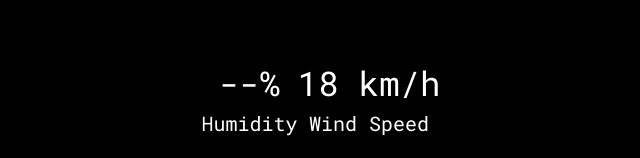
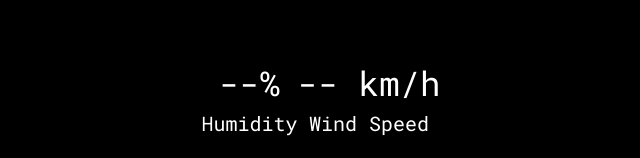
Before and after one commit to Asamijonsson/portfolio2023, a React (Create React App) app: page / in a window 1280 px wide. Shown: the part 956-1114 px from the top of the page, without its empty margins (319-959 px from the left). Built offline with nearby package versions, Linux system fonts and the light colour scheme.

Commit message:
fixed minor

```diff
--- a/src/Pages/Weather.jsx
+++ b/src/Pages/Weather.jsx
@@ -52,7 +52,7 @@ const weather = () => {
                 </div>
                 <div className={style.element}>
                     <div className={style.data}>
-                        <div id="windRate" className={style.windRate}>18 km/h</div>
+                        <div id="windRate" className={style.windRate}>-- km/h</div>
                         <div className={style.text}>Wind Speed</div>
                     </div>
                 </div>
```
